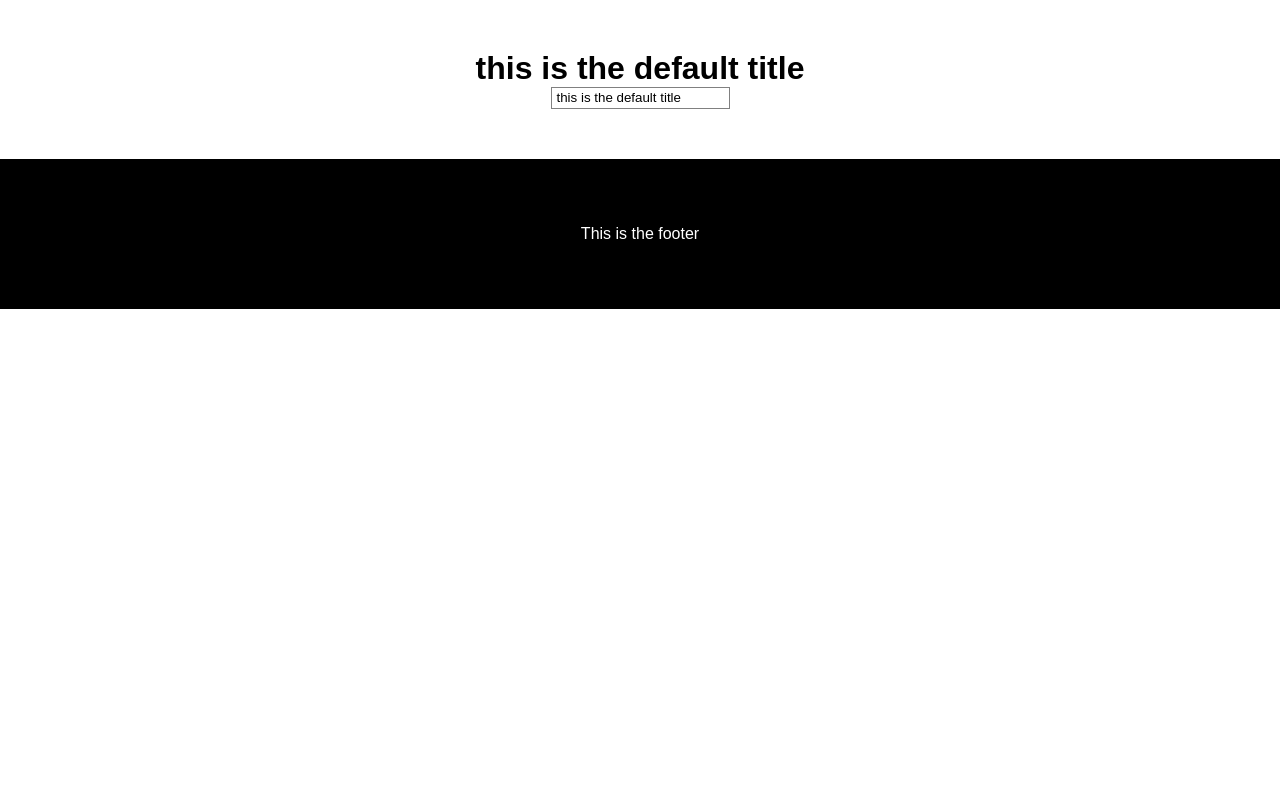
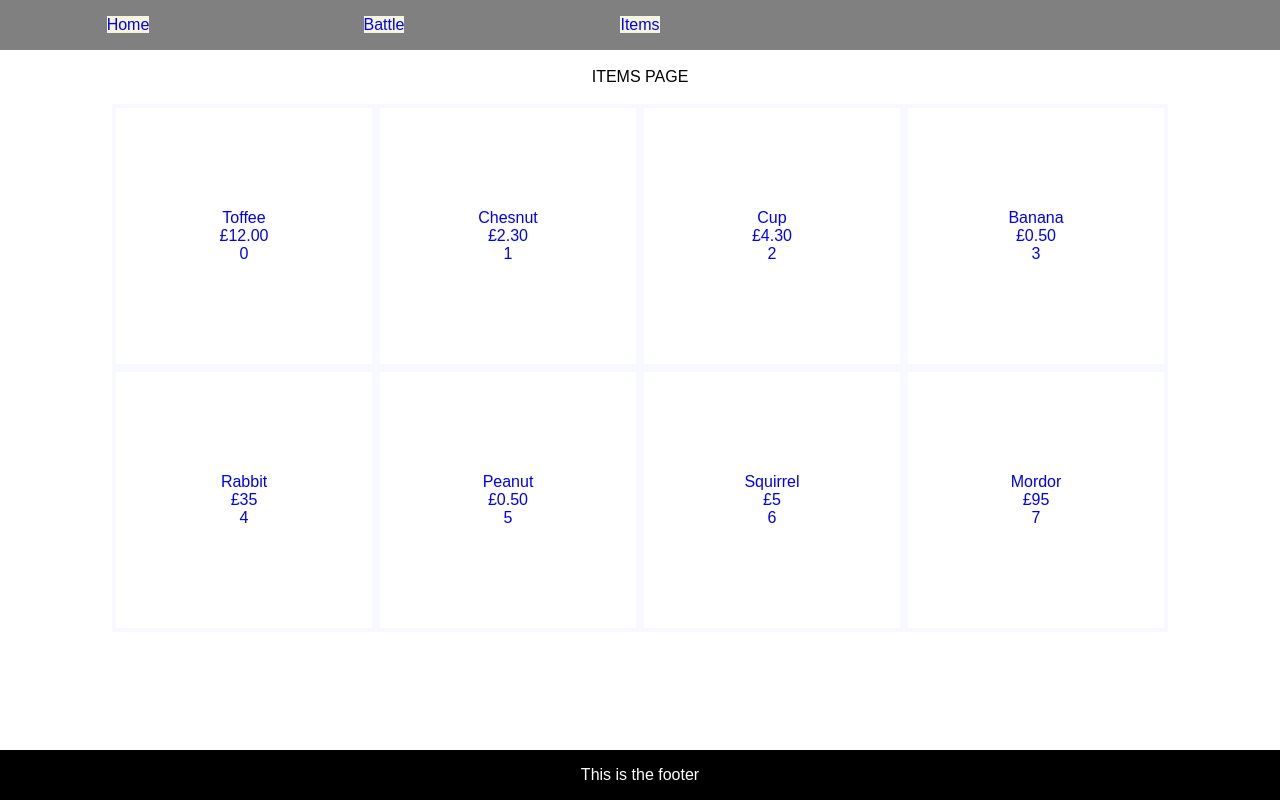
Before and after one commit to romanstan1/react-project, a React app: page /items in a window 1280 px wide. Built offline with nearby package versions, Linux system fonts and the light colour scheme.

Commit message:
working params & routing

```diff
--- a/app/assets/style.scss
+++ b/app/assets/style.scss
@@ -19,7 +19,17 @@ body {
 }
 
 header {
+  h1 {
+    font-size: 16px;
+  }
   margin: 50px 0;
+  input {
+    margin-top: 20px;
+    width: 45%;
+    line-height: 30px;
+    text-align: center;
+    outline: none;
+  }
 }
 
 input {
@@ -30,10 +40,57 @@ input {
 }
 
 footer {
+  position: absolute;
+  bottom: 0;
+  width: 100%;
   background: black;
   color:white;
-  height: 150px;
+  height: 50px;
   display: flex;
   align-items: center;
   justify-content: center;
 }
+
+nav {
+  display: block;
+  height: 50px;
+  background: grey;
+  ul {
+    display: flex;
+    li {
+      width: 20%;
+      line-height: 50px;
+      height: 50px;
+      a {
+        width: 100%;
+        height: 50px;
+        line-height: 50px;
+        cursor: pointer;
+        background: beige;
+        &:hover {
+          background: teal;
+        }
+      }
+    }
+  }
+}
+
+
+div.item {
+  border: 4px solid ghostwhite;
+  width: 20vw;
+  height: 20vw;
+  display: inline-block;
+  a {
+    display: flex;
+    justify-content: center;
+    width: 100%;
+    height: 100%;
+    &:hover {
+      background: grey;
+    }
+    div {
+      align-self:center;
+    }
+  }
+}
--- /dev/null
+++ b/app/components/Nav.js
@@ -0,0 +1,22 @@
+import React from 'react';
+import {Link, NavLink} from 'react-router-dom';
+
+function Nav() {
+  return (
+    <nav>
+      <ul>
+        <li>
+          <Link to='/'> Home </Link>
+        </li>
+        <li>
+          <Link to='/battle'> Battle </Link>
+        </li>
+        <li>
+          <Link to='/items'> Items </Link>
+        </li>
+      </ul>
+    </nav>
+  )
+}
+
+module.exports= Nav;
--- a/app/components/Textbox.js
+++ /dev/null
@@ -1,18 +0,0 @@
-import React from 'react';
-
-export default class Textbox extends React.Component {
-
-  addone() {
-    console.log('Textbox addone');
-    this.props.addone();
-  }
-
-  render(){
-    return(
-      <div>
-        {this.props.nameofproperty} <br/>
-        <input onChange={this.props.addone} />
-      </div>
-    );
-  }
-}
--- /dev/null
+++ b/app/components/battle-page/Index.js
@@ -0,0 +1,16 @@
+import React from 'react';
+
+export default class BattleIndex extends React.Component {
+
+
+  render(){
+    return(
+      <div>
+        <br/>
+        BATTLE PAGE
+        <br/>
+        <br/>
+      </div>
+    );
+  }
+}
--- a/app/components/Layout.js
+++ b/app/components/home-page/Index.js
@@ -1,21 +1,17 @@
 import React from 'react';
 
 import Header from './Header';
-import Textbox from './Textbox';
-import Footer from './Footer';
 
-export default class Layout extends React.Component {
+export default class HomeIndex extends React.Component {
 
   constructor() {
     super();
     this.state = {
-      title: "this is the default title",
+      title: "This is the Home Page!",
     };
   }
 
   changeTitle(e) {
-    console.log(e.target);
-    console.log(this);
     this.state.title = e.target.value;
     this.setState({title: e.target.value});
   }
@@ -24,7 +20,6 @@ export default class Layout extends React.Component {
     return(
       <div>
         <Header changeTitle={this.changeTitle.bind(this)} title={this.state.title}/>
-        <Footer />
       </div>
     );
   }
--- /dev/null
+++ b/app/components/items-page/Index.js
@@ -0,0 +1,69 @@
+import React from 'react';
+import Item from './Item.js';
+
+export default class ItemsIndex extends React.Component {
+
+  constructor() {
+    super();
+    this.state = {
+      items: [
+        {
+          name: 'Toffee',
+          price: '£12.00',
+        },
+        {
+          name: 'Chesnut',
+          price: '£2.30',
+        },
+        {
+          name: 'Cup',
+          price: '£4.30',
+        },
+        {
+          name: 'Banana',
+          price: '£0.50',
+        },
+        {
+          name: 'Rabbit',
+          price: '£35',
+        },
+        {
+          name: 'Peanut',
+          price: '£0.50',
+        },
+        {
+          name: 'Squirrel',
+          price: '£5',
+        },
+        {
+          name: 'Mordor',
+          price: '£95',
+        }
+      ]
+    }
+  }
+
+
+
+
+
+  render(){
+
+    // console.log(this);
+    // console.log({item});
+    return(
+      <div>
+        <br/>
+        ITEMS PAGE
+        <br/>
+        <br/>
+        { this.state.items.map((item, index) =>
+          <Item item={item} index={index} key={index} />
+        )}
+        <br/>
+        <br/>
+        <br/>
+      </div>
+    );
+  }
+}
--- /dev/null
+++ b/app/components/items-page/Item.js
@@ -0,0 +1,21 @@
+import React from 'react';
+import {Link} from 'react-router-dom';
+import Show from './Show.js';
+
+export default class ItemShow extends React.Component {
+
+  render(){
+    return(
+      <div className="item">
+        <Link to={{
+          pathname: '/items/:show',
+          state: this.props
+        }}>
+
+         <div> {this.props.item.name}<br/> {this.props.item.price} <br/> {this.props.index} </div>
+
+        </Link>
+      </div>
+    );
+  }
+}
--- /dev/null
+++ b/app/components/items-page/Show.js
@@ -0,0 +1,21 @@
+import React from 'react';
+
+export default class Show extends React.Component {
+
+
+  render(){
+    return(
+      <div>
+        <br/>
+        <br/>
+        <br/>
+        <br/>
+        <br/>
+        <br/>
+        <h2>{this.props.location.state.item.name}</h2>
+        <h2>{this.props.location.state.item.price}</h2>
+        <h2>{this.props.location.state.index}</h2>
+      </div>
+    );
+  }
+}
--- a/app/index.js
+++ b/app/index.js
@@ -1,16 +1,32 @@
 import React from 'react';
 import ReactDOM from 'react-dom';
-import {Router, Route, IndexRoute, hashHistory} from 'react-router';
+import {BrowserRouter as Router, Route, Switch } from 'react-router-dom';
 import SCSS from './assets/style.scss';
-import Layout from './components/Layout.js';
 
-ReactDOM.render(<Layout />, document.getElementById('app'));
+import HomeIndex from './components/home-page';
+import BattleIndex from './components/battle-page';
+import ItemsIndex from './components/items-page';
+import ItemsShow from './components/items-page/Show.js';
 
+import Nav from './components/Nav.js';
+import Footer from './components/Footer';
 
+ReactDOM.render(
+  <Router>
+    <div>
+    <Nav />
+     <Switch>
+      <Route exact path="/" component={HomeIndex} />
+      <Route exact path="/battle" component={BattleIndex} />
+      <Route exact path="/items" component={ItemsIndex} />
+      <Route exact path="/items/:show" component={ItemsShow} />
+      <Route render={() => <p> <br/><br/>404 error <br/><br/>Not Found</p>}/>
+     </Switch>
+     <Footer />
+    </div>
+  </Router>, document.getElementById('app') );
 
-
-
-// console.log(ReactDOM.render);
+// <Route path="/footer" component={Footer} />
 
 // console.log("It's on!");
 
--- a/package.json
+++ b/package.json
@@ -9,12 +9,11 @@
   },
   "dependencies": {
     "css-loader": "^0.28.4",
-    "history": "^1.17.0",
     "html-webpack-plugin": "^2.29.0",
     "node-sass": "^4.5.3",
     "react": "^15.6.1",
     "react-dom": "^15.6.1",
-    "react-router": "^4.1.2",
+    "react-router-dom": "^4.1.2",
     "sass-loader": "^6.0.6",
     "style-loader": "^0.18.2",
     "webpack": "^3.0.0",
--- a/webpack.config.js
+++ b/webpack.config.js
@@ -9,7 +9,8 @@ module.exports = {
   entry: './index.js',
   output: {
     path: __dirname + '/build',
-    filename: 'bundle.js'
+    filename: 'bundle.js',
+    publicPath: '/'
   },
   module: {
     loaders: [
@@ -18,5 +19,8 @@ module.exports = {
       { test: /\.scss$/, loaders: ['style-loader', 'css-loader', 'sass-loader'], exclude: /node_modules/ }
     ]
   },
+  devServer: {
+    historyApiFallback:true
+  },
   plugins: [injectConfig]
 };
```
Also changed, not shown: app/components/home-page/Header.js (renamed from app/components/Header.js, +1 -7 lines), app/components/home-page/Title.js (renamed from app/components/header/Title.js), 1 other file.
